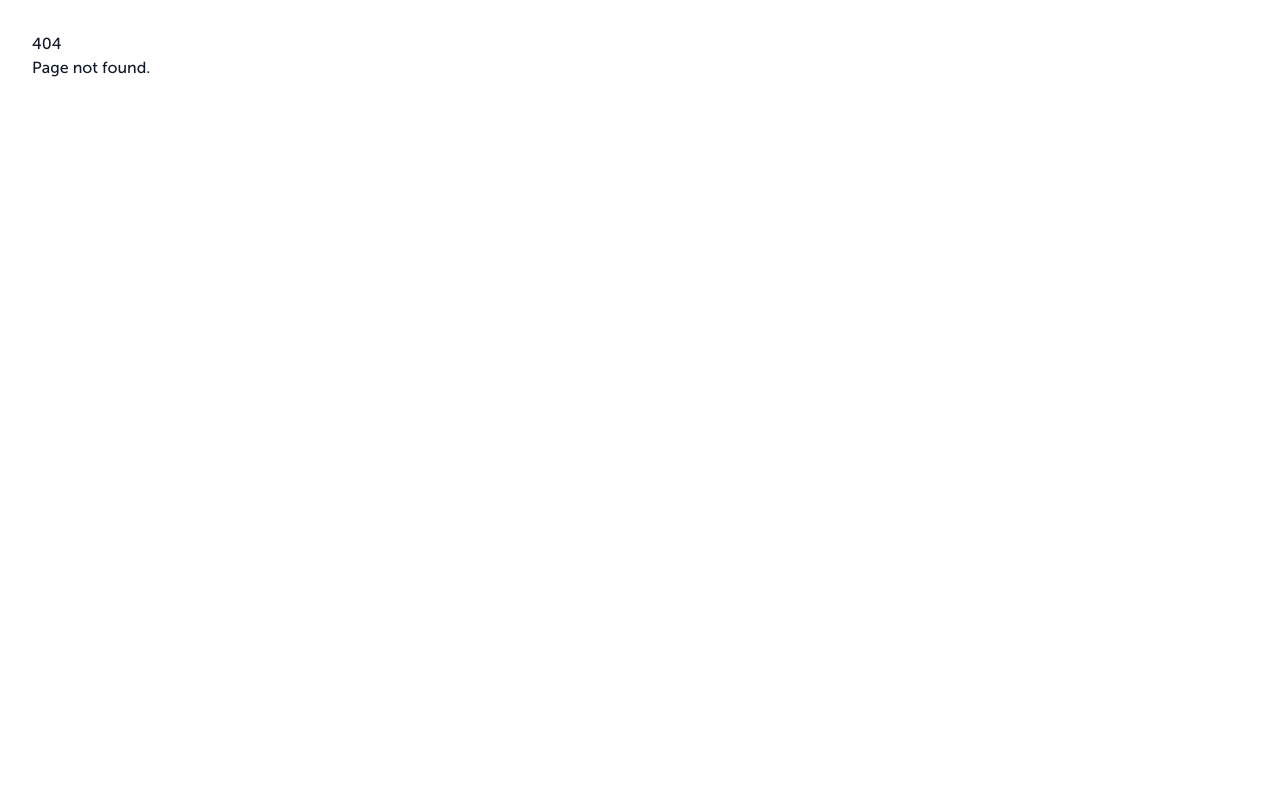
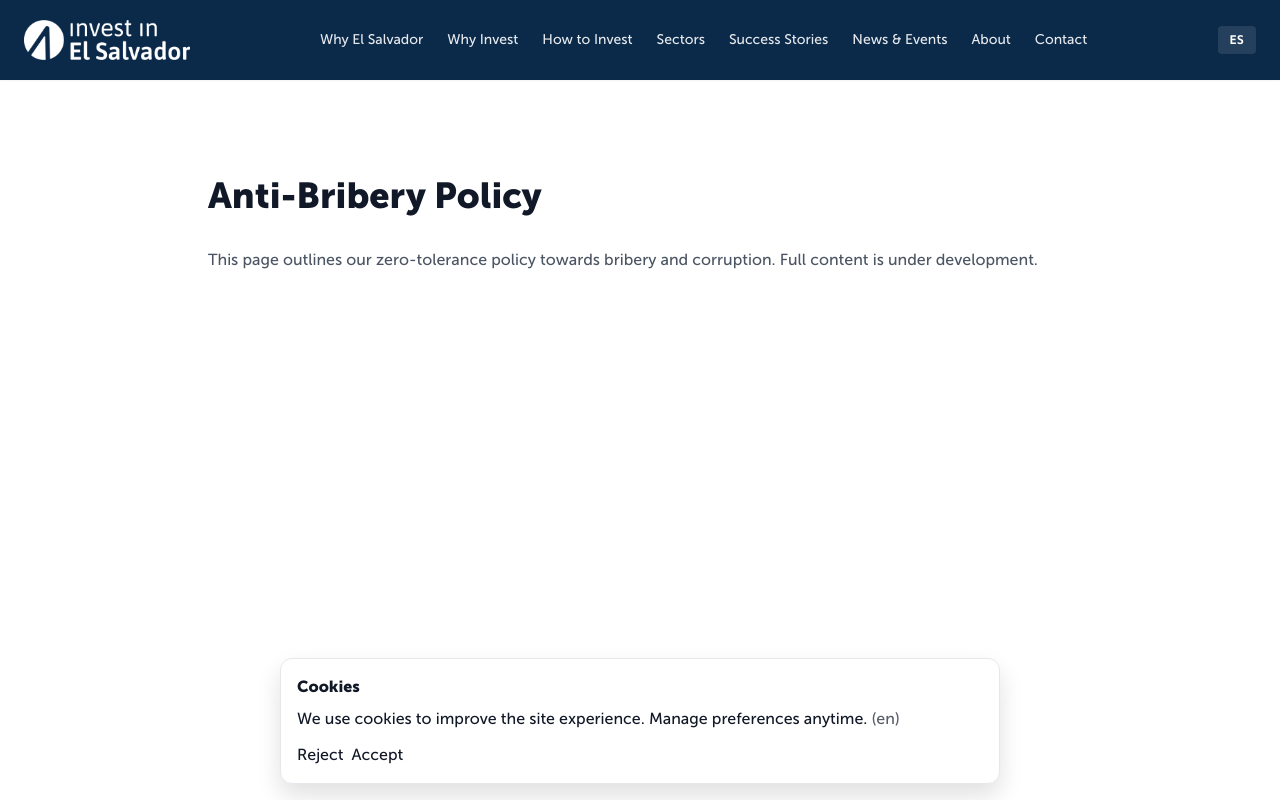
Before and after one commit to soporteinvestdevsv/invest-site-2026, a Next.js app: page /en/politica-antisoborno in a window 1280 px wide. Before the commit this address had no page. Shown: the top 800 px of the page. Built offline with nearby package versions, Linux system fonts and the light colour scheme.

Commit message:
feat: add anti-bribery policy page and fix i18n errors

```diff
--- /dev/null
+++ b/app/(routes)/[locale]/politica-antisoborno/page.tsx
@@ -0,0 +1,31 @@
+
+
+import { getTranslations } from 'next-intl/server';
+
+export async function generateMetadata({ params }: { params: Promise<{ locale: string }> }) {
+    const { locale } = await params;
+    const t = await getTranslations({ locale, namespace: 'footer' });
+    return {
+        title: t('policies') + ' | INVEST El Salvador',
+    };
+}
+
+export default async function AntiBriberyPolicyPage({ params }: { params: Promise<{ locale: string }> }) {
+    const { locale } = await params;
+    return (
+        <div className="container mx-auto px-4 py-12 md:py-20 lg:py-24 max-w-4xl">
+            <h1 className="text-3xl md:text-4xl font-bold mb-8 text-navy-900">
+                {locale === 'es' ? 'Política Antisoborno' : 'Anti-Bribery Policy'}
+            </h1>
+
+            <div className="prose prose-lg max-w-none text-gray-600">
+                <p>
+                    {locale === 'es'
+                        ? 'Esta página describe nuestra política de cero tolerancia hacia el soborno y la corrupción. El contenido completo está en desarrollo.'
+                        : 'This page outlines our zero-tolerance policy towards bribery and corruption. Full content is under development.'}
+                </p>
+                {/* Placeholder for legal content */}
+            </div>
+        </div>
+    );
+}
```
